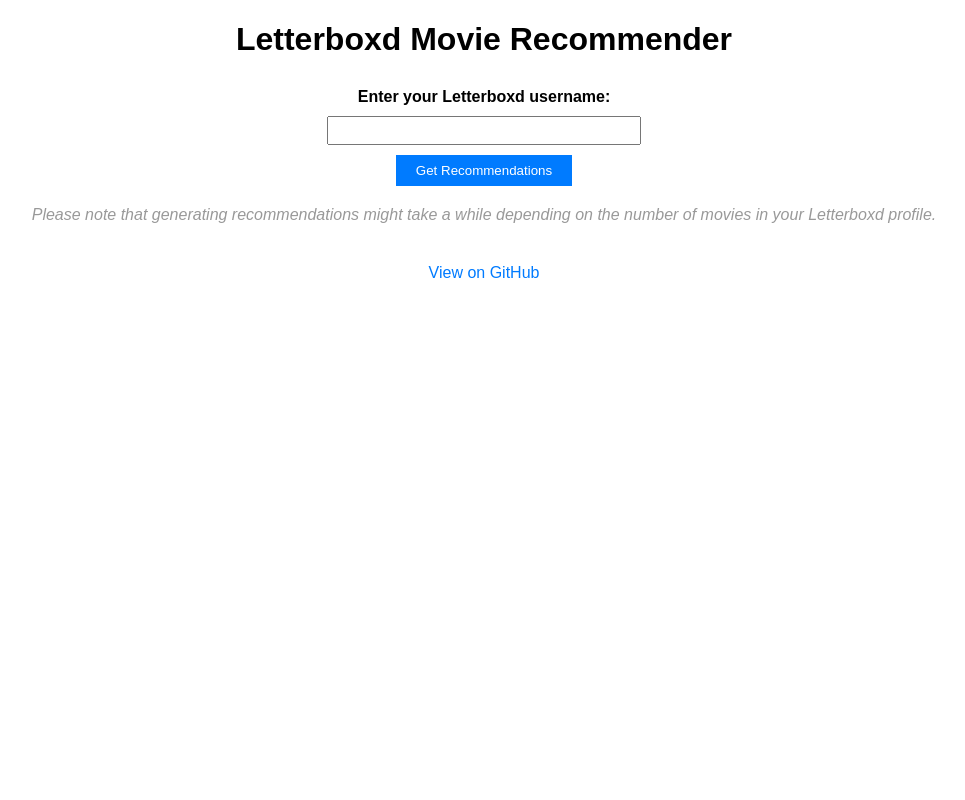
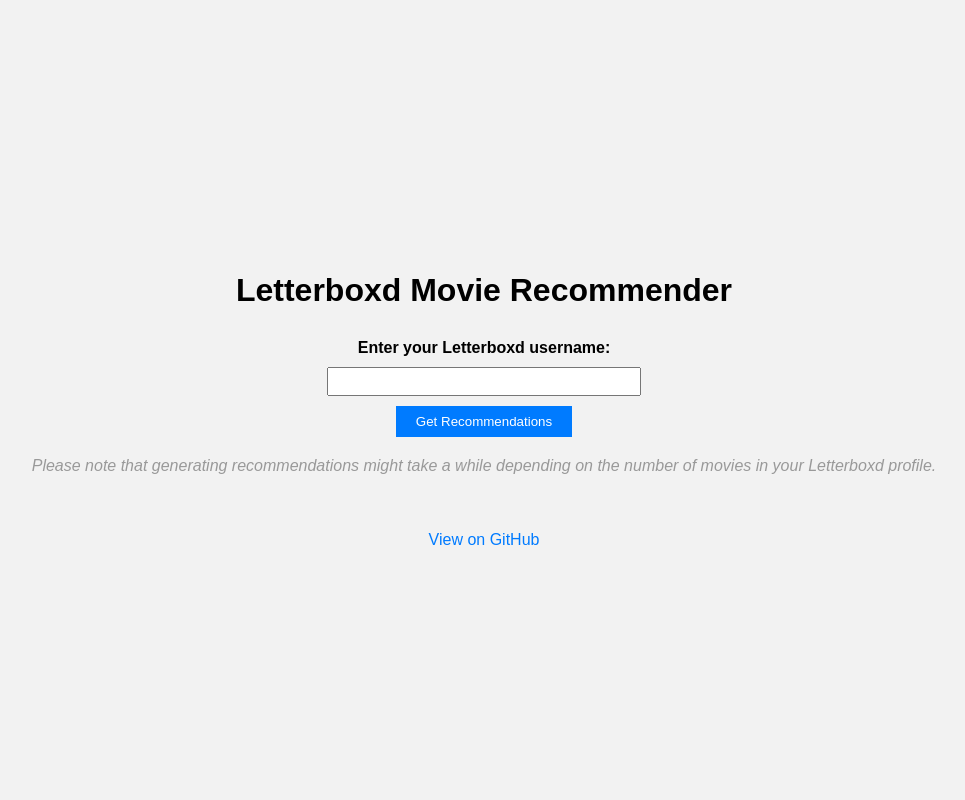
Before and after one commit to gmbabreu/letterboxd-recommender-app, a Flask app: page / in a window 1280 px wide. Shown: the whole page, without its empty margins (156-1121 px from the left). Run offline with Flask 2, Linux system fonts and the light colour scheme.

Commit message:
Update index.html

```diff
--- a/templates/index.html
+++ b/templates/index.html
@@ -5,10 +5,15 @@
     <style>
         body {
             font-family: Arial, sans-serif;
-            margin: 20px;
+            margin: 0;
+            display: flex;
+            flex-direction: column;
+            justify-content: center;
+            align-items: center;
+            height: 100vh;
+            background-color: #f2f2f2;
         }
         h1 {
-            text-align: center;
             margin-bottom: 30px;
         }
         form {
```
